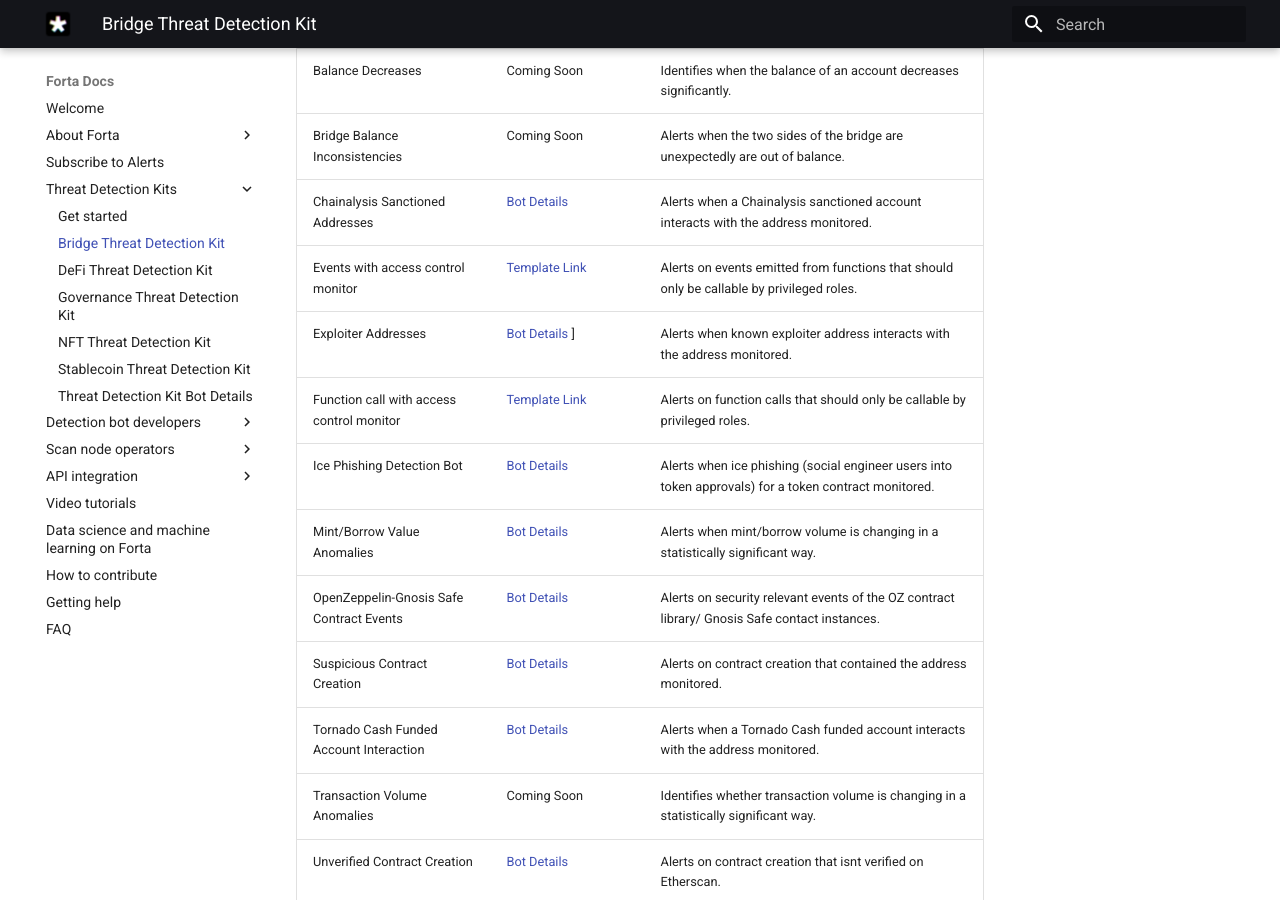
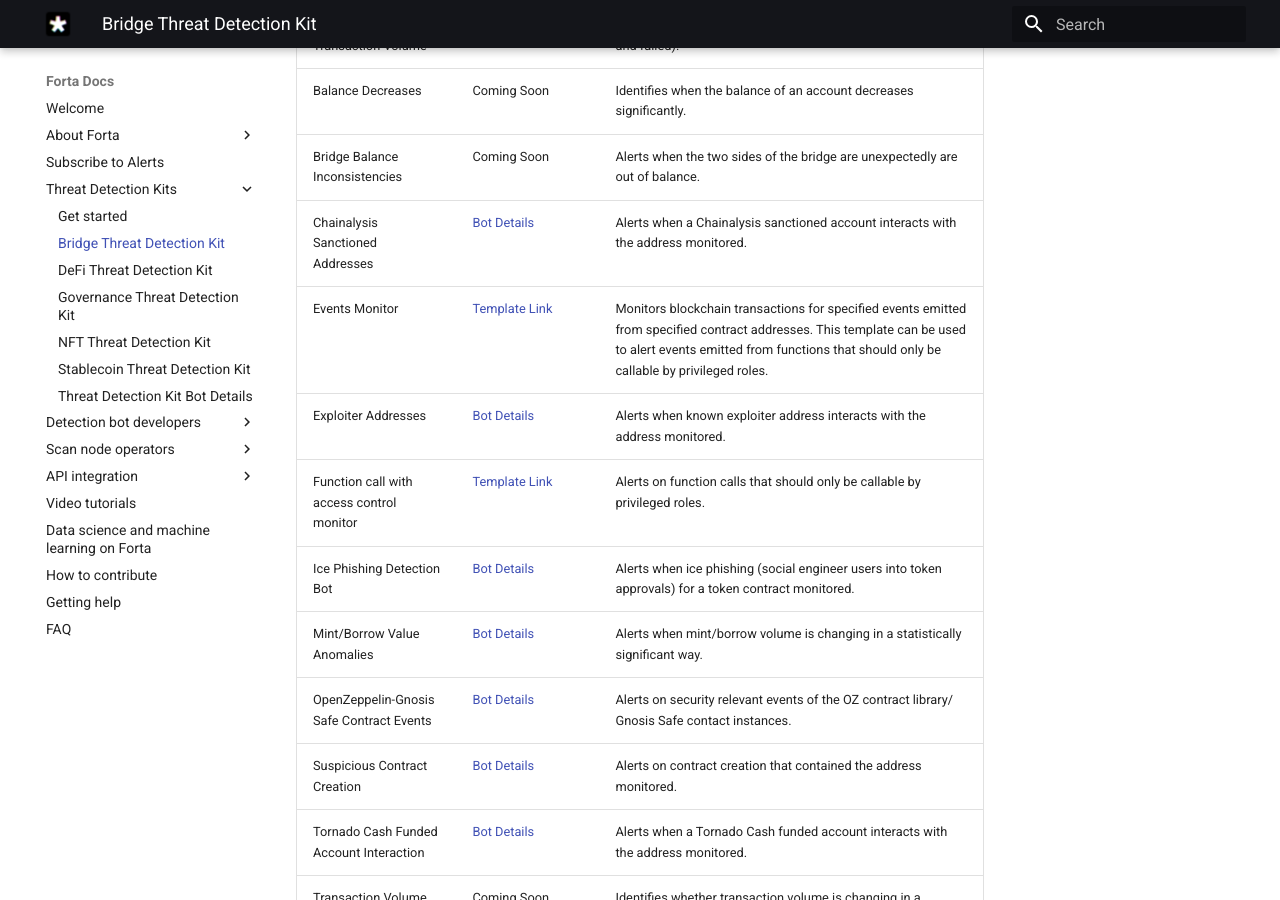
Before and after one commit to forta-network/docs, an MkDocs documentation site: the page built from docs/bridge-starter-kit.md, in a window 1280 px wide and 900 px high, scrolled down 920 px. Built offline with MkDocs 1.6.1 and Material for MkDocs 9.7.7, drawn with Linux system fonts in a browser that asks for light colours.

```diff
--- a/docs/bridge-starter-kit.md
+++ b/docs/bridge-starter-kit.md
@@ -14,8 +14,8 @@
 | Balance Decreases | Coming Soon | Identifies when the balance of an account decreases significantly. |
 | Bridge Balance Inconsistencies | Coming Soon | Alerts when the two sides of the bridge are unexpectedly are out of balance. |
 | Chainalysis Sanctioned Addresses | [Bot Details](starter-kit-bot-details.md#chainalysis-sanctioned-addresses) | Alerts when a Chainalysis sanctioned account interacts with the address monitored. |
-| Events with access control monitor | [Template Link](https://github.com/arbitraryexecution/forta-bot-templates/tree/main/src/monitor-events) | Alerts on events emitted from functions that should only be callable by privileged roles.|
-| Exploiter Addresses | [Bot Details](starter-kit-bot-details.md#exploiter-addresses) ] | Alerts when known exploiter address interacts with the address monitored. |
+| Events Monitor | [Template Link](https://github.com/arbitraryexecution/forta-bot-templates/tree/main/src/monitor-events) | Monitors blockchain transactions for specified events emitted from specified contract addresses. This template can be used to alert events emitted from functions that should only be callable by privileged roles. |
+| Exploiter Addresses | [Bot Details](starter-kit-bot-details.md#exploiter-addresses) | Alerts when known exploiter address interacts with the address monitored. |
 | Function call with access control monitor | [Template Link](https://github.com/arbitraryexecution/forta-bot-templates/tree/main/src/monitor-function-calls) | Alerts on function calls that should only be callable by privileged roles.|
 | Ice Phishing Detection Bot | [Bot Details](starter-kit-bot-details.md#evidence-of-phishing-bot) | Alerts when ice phishing (social engineer users into token approvals) for a token contract monitored. |
 | Mint/Borrow Value Anomalies | [Bot Details](starter-kit-bot-details.md#mint-borrow-anomalies) | Alerts when mint/borrow volume is changing in a statistically significant way. |
```
Also changed, not shown: docs/defi-starter-kit.md (+1 -1 lines), docs/governance-starter-kit.md (+1 -1 lines), docs/nft-starter-kit.md (+1 -1 lines), docs/stablecoin-starter-kit.md (+1 -2 lines).
